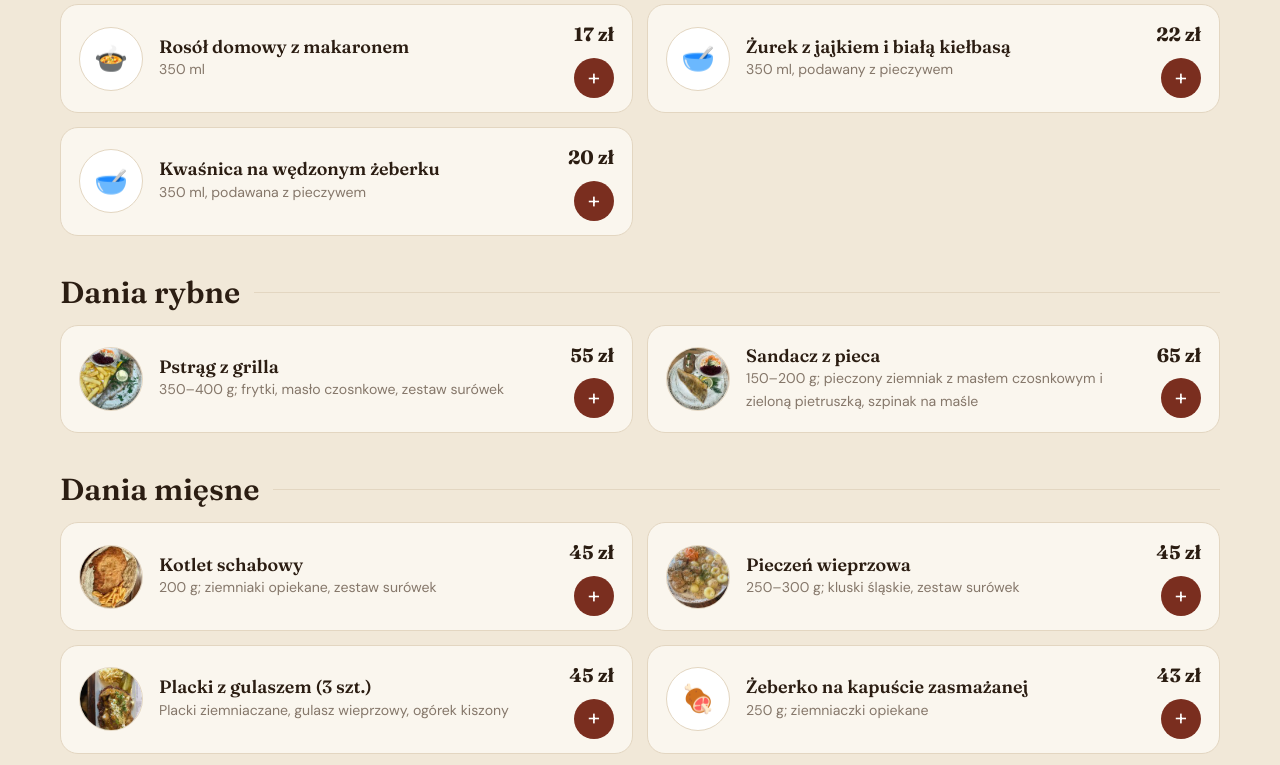
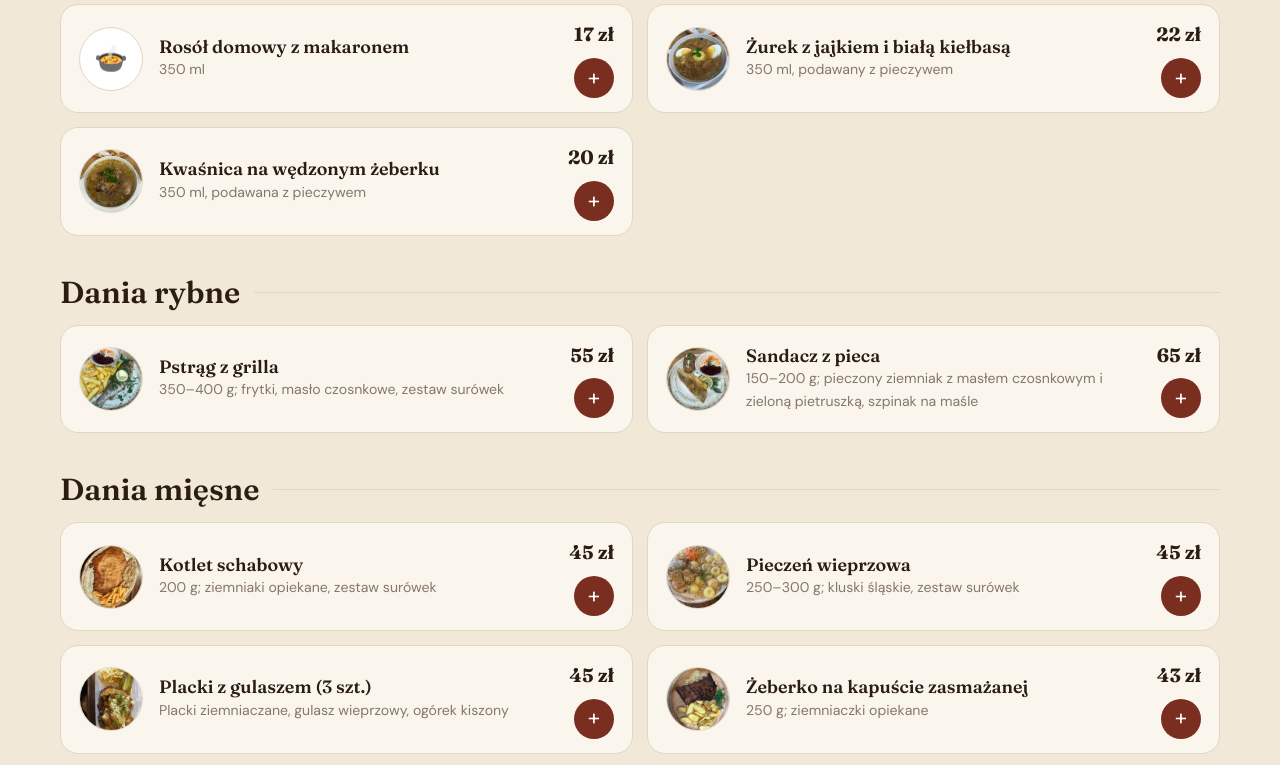
Before and after one commit to Sebix224/karczma-pod-lipami, a plain HTML site: page index.html in a window 1280 px wide. Shown: the part 1797-2562 px from the top of the page. Drawn offline with Linux system fonts and the light colour scheme.

Commit message:
Zdjęcia od Karczmy: żeberko, kwaśnica, żurek, smalec
Miniatury w menu i 4 nowe zdjęcia w galerii „Nasze dania”.

Co-Authored-By: Claude Opus 5.5 <noreply@anthropic.com>

```diff
--- a/index.html
+++ b/index.html
@@ -489,17 +489,17 @@ footer details p{margin-bottom:8px}
     {id:1,cat:"zakaski",name:"Sałatka z grillowanym kurczakiem",desc:"Podawana z bagietką czosnkową; sałata lodowa, pomidorki koktajlowe, ogórek zielony, czerwona cebula, kukurydza, grillowany kurczak, sos winegret",price:35,ico:"🥗"},
     {id:2,cat:"zakaski",name:"Grillowany oscypek (3 szt.)",desc:"Mix sałat, żurawina",price:24,ico:"🧀",img:"12"},
     {id:3,cat:"zakaski",name:"Krążki cebulowe (10 szt.)",desc:"Podawane z sosem czosnkowym",price:20,ico:"🧅"},
-    {id:4,cat:"zakaski",name:"Smalec z cebulką i skwarkami",desc:"Pieczywo, smalec z wyrobu własnego, ogórek kiszony, cebula",price:18,ico:"🍞"},
+    {id:4,cat:"zakaski",name:"Smalec z cebulką i skwarkami",desc:"Pieczywo, smalec z wyrobu własnego, ogórek kiszony, cebula",price:18,ico:"🍞",img:"18"},
     {id:5,cat:"zakaski",name:"Ziemniaki z gzikiem",desc:"150 g",price:15,ico:"🥔"},
     {id:6,cat:"zupy",name:"Rosół domowy z makaronem",desc:"350 ml",price:17,ico:"🍲"},
-    {id:7,cat:"zupy",name:"Żurek z jajkiem i białą kiełbasą",desc:"350 ml, podawany z pieczywem",price:22,ico:"🥣"},
-    {id:8,cat:"zupy",name:"Kwaśnica na wędzonym żeberku",desc:"350 ml, podawana z pieczywem",price:20,ico:"🥣"},
+    {id:7,cat:"zupy",name:"Żurek z jajkiem i białą kiełbasą",desc:"350 ml, podawany z pieczywem",price:22,ico:"🥣",img:"20"},
+    {id:8,cat:"zupy",name:"Kwaśnica na wędzonym żeberku",desc:"350 ml, podawana z pieczywem",price:20,ico:"🥣",img:"16"},
     {id:9,cat:"ryby",name:"Pstrąg z grilla",desc:"350–400 g; frytki, masło czosnkowe, zestaw surówek",price:55,ico:"🐟",img:"01"},
     {id:10,cat:"ryby",name:"Sandacz z pieca",desc:"150–200 g; pieczony ziemniak z masłem czosnkowym i zieloną pietruszką, szpinak na maśle",price:65,ico:"🐟",img:"02"},
     {id:11,cat:"miesne",name:"Kotlet schabowy",desc:"200 g; ziemniaki opiekane, zestaw surówek",price:45,ico:"🍖",img:"11"},
     {id:12,cat:"miesne",name:"Pieczeń wieprzowa",desc:"250–300 g; kluski śląskie, zestaw surówek",price:45,ico:"🍖",img:"08"},
     {id:13,cat:"miesne",name:"Placki z gulaszem (3 szt.)",desc:"Placki ziemniaczane, gulasz wieprzowy, ogórek kiszony",price:45,ico:"🥘",img:"07"},
-    {id:14,cat:"miesne",name:"Żeberko na kapuście zasmażanej",desc:"250 g; ziemniaczki opiekane",price:43,ico:"🍖"},
+    {id:14,cat:"miesne",name:"Żeberko na kapuście zasmażanej",desc:"250 g; ziemniaczki opiekane",price:43,ico:"🍖",img:"14"},
     {id:15,cat:"miesne",name:"Golonko pieczone",desc:"600–800 g; podawane na kapuście zasmażanej z pieczonym ziemniakiem",price:75,ico:"🍖",img:"13"},
     {id:16,cat:"miesne",name:"Rolada wołowa w sosie pieczeniowym",desc:"200 g; kluski śląskie, czerwona kapusta",price:50,ico:"🥩",img:"04"},
     {id:17,cat:"miesne",name:"Udziec jagnięcy",desc:"150–200 g; pieczony ziemniak nadziewany boczkiem z cebulą, kapusta zasmażana",price:87,ico:"🍖",img:"06"},
@@ -560,7 +560,7 @@ footer details p{margin-bottom:8px}
     {id:72,cat:"piwa",name:"Piwo Free 0%",desc:"0,5 l, różne smaki",price:12,ico:"🍺"},
     {id:73,cat:"piwa",name:"Karmi Classic 0%",desc:"0,5 l",price:12,ico:"🍺"}
   ];
-  const GALLERY = [["13","Golonko pieczone"],["04","Rolada wołowa z kluskami śląskimi"],["01","Pstrąg z grilla"],["06","Udziec jagnięcy"],["11","Kotlet schabowy"],["08","Pieczeń wieprzowa"],["02","Sandacz z pieca"],["07","Placki z gulaszem"],["03","Filet z indyka w sosie pieczarkowym"],["12","Grillowany oscypek i przystawki"],["05","Naleśniki z serem"],["09","Rolada wołowa"]];
+  const GALLERY = [["13","Golonko pieczone"],["04","Rolada wołowa z kluskami śląskimi"],["01","Pstrąg z grilla"],["06","Udziec jagnięcy"],["11","Kotlet schabowy"],["08","Pieczeń wieprzowa"],["02","Sandacz z pieca"],["07","Placki z gulaszem"],["03","Filet z indyka w sosie pieczarkowym"],["12","Grillowany oscypek i przystawki"],["05","Naleśniki z serem"],["09","Rolada wołowa"],["15","Żeberko na kapuście zasmażanej"],["16","Kwaśnica na wędzonym żeberku"],["20","Żurek z jajkiem i białą kiełbasą"],["19","Smalec z cebulką i skwarkami"]];
   const STORE = 'karczma-pod-lipami-koszyk';
   const RANGES = {"0":[10,21],"1":[12,21],"2":[12,21],"3":[12,21],"4":[12,21],"5":[12,21],"6":[10,21]};
   const DAY_NAMES = ['Niedziela', 'Poniedziałek', 'Wtorek', 'Środa', 'Czwartek', 'Piątek', 'Sobota'];
```
Also changed, not shown: img/dania/14.jpg (added), img/dania/15.jpg (added), img/dania/16.jpg (added), img/dania/18.jpg (added), img/dania/19.jpg (added), img/dania/20.jpg (added), img/min/14.jpg (added), img/min/16.jpg (added), img/min/18.jpg (added), img/min/20.jpg (added).
